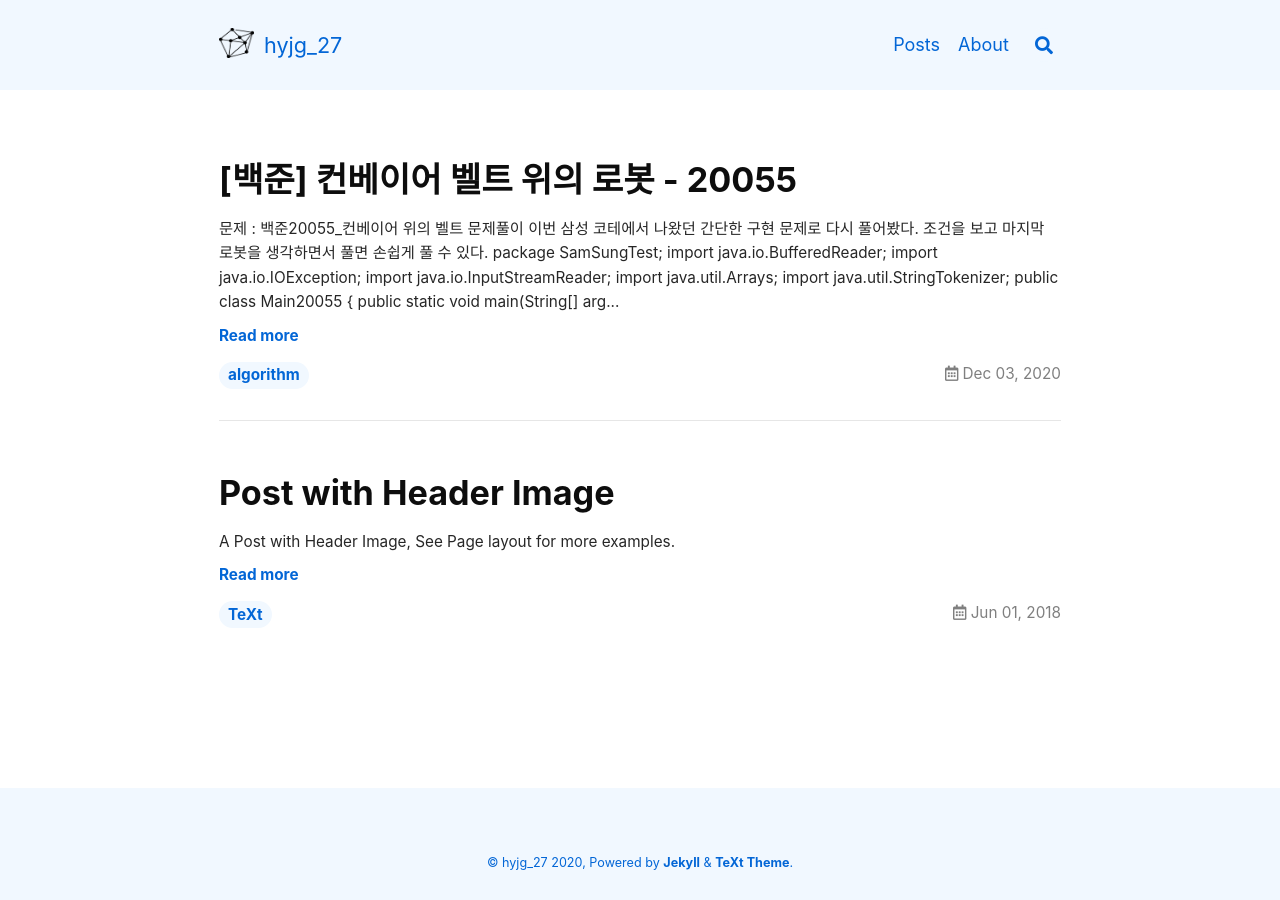
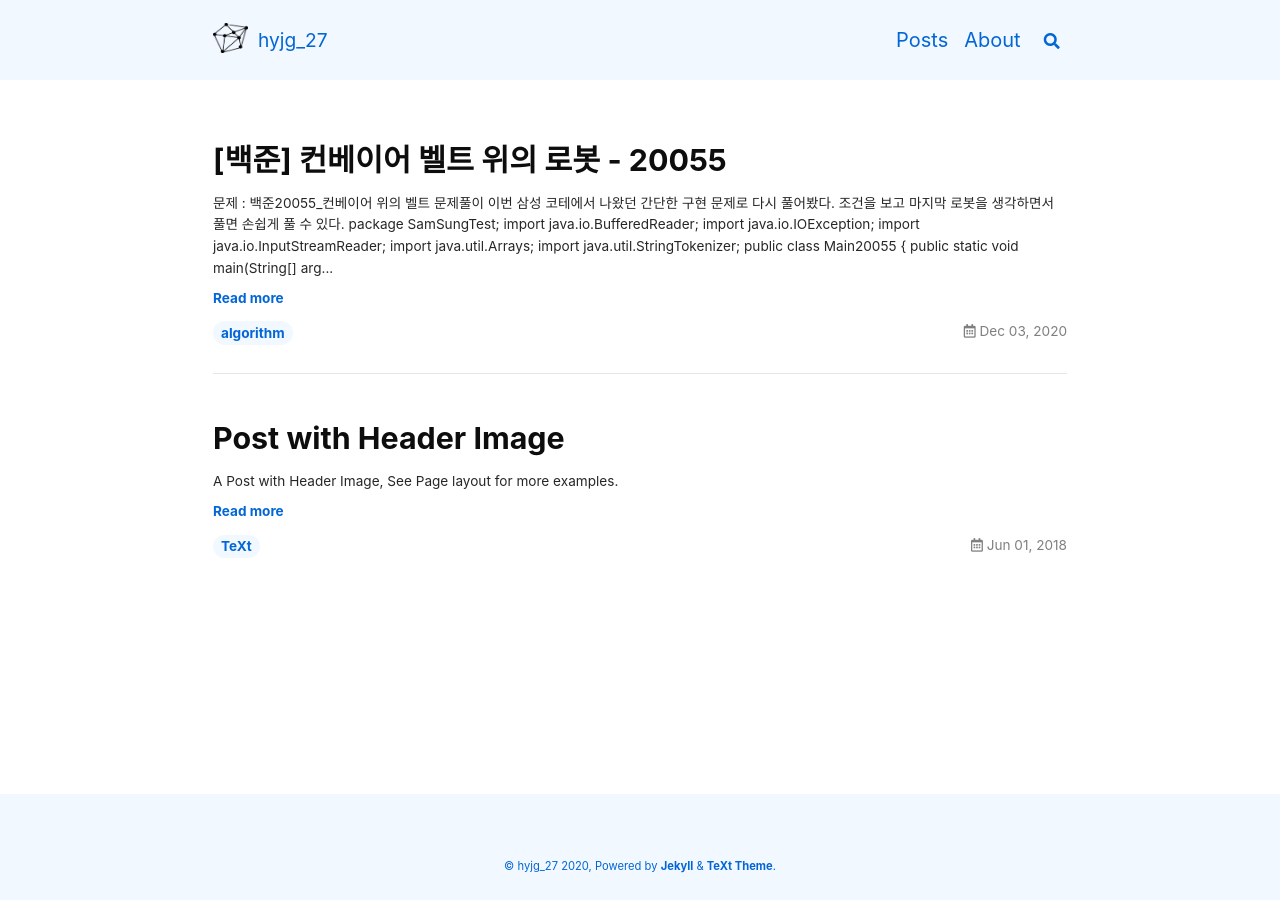
Before and after one commit to rlaguswhd19/rlaguswhd19.github.com, a Jekyll site: the page built from index.html, in a window 1280 px wide. Built offline with Jekyll 4.4.1, drawn with Linux system fonts in a browser that asks for light colours; nearby versions of some CDN libraries; the list of posts is cut into pages by our own code.

Commit message:
font-size change

```diff
--- a/_sass/common/_reset.scss
+++ b/_sass/common/_reset.scss
@@ -37,8 +37,8 @@
  **/
 
 html {
-  // font-size: map-get($base, font-size);
-  font-size: 18px;
+  font-size: map-get($base, font-size-root);
+  // font-size: 18px;
   -webkit-text-size-adjust: 100%; /* 1 */
   @media print {
     font-size: map-get($base, font-size-root-sm);
@@ -48,7 +48,7 @@ html {
 body {
   padding: 0;
   margin: 0;
-  font: map-get($base, font-weight) #{map-get($base, font-size)}/#{map-get($base, line-height)} map-get($base, font-family);
+  font: map-get($base, font-weight) #{map-get($base, font-size-lg)}/#{map-get($base, line-height)} map-get($base, font-family);
   ::-moz-selection {
     background: $select-color;
   }
```
